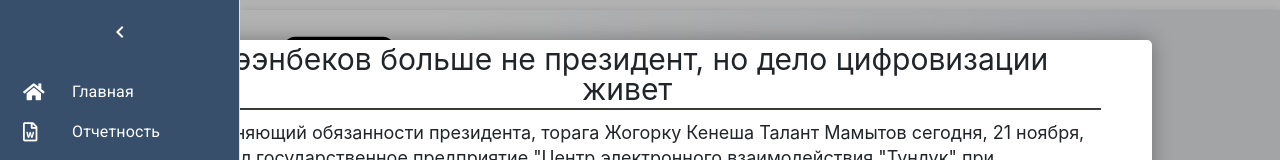
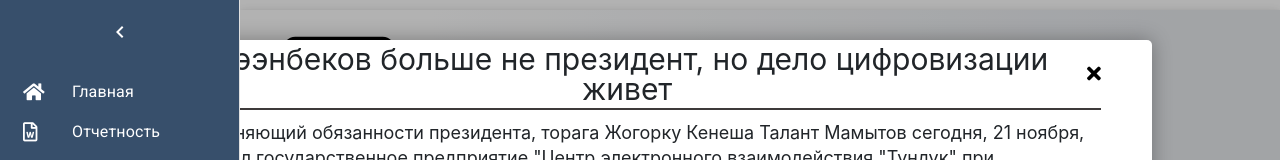
Before and after one commit to miungnam/normaLK, a React (Create React App) app: page /main in a window 1280 px wide. Both pictures are taken after a click on the element 532 px from the left and 610 px from the top of the page. Shown: the top 160 px of the page. Built offline with nearby package versions, Linux system fonts and the light colour scheme; what react-redux-notify would draw is missing.

Commit message:
fix bug with icon

```diff
--- a/src/components/News/News.js
+++ b/src/components/News/News.js
@@ -41,7 +41,7 @@ const News = () => {
 						<div className="newsItem_wrapper">
 							<div className="newsItem_header">
 								<div className="newsitem_header_title">{itemState.name}</div>
-								<i onClick={() => setOpen(false)} className="fas fa-times"></i>
+								<i onClick={() => setOpen(false)} style={{color:"black"}} className="fas fa-times"></i>
 							</div>
 							<div className="newsitem_desc">{itemState.description}</div>
 							<div className="newsitem_img">
```
Also changed, not shown: 1 other file (tests, documents, lock files or other folders).
